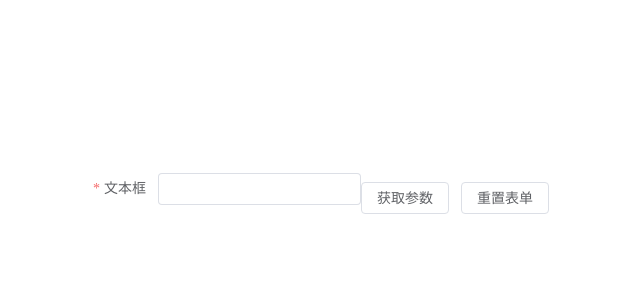
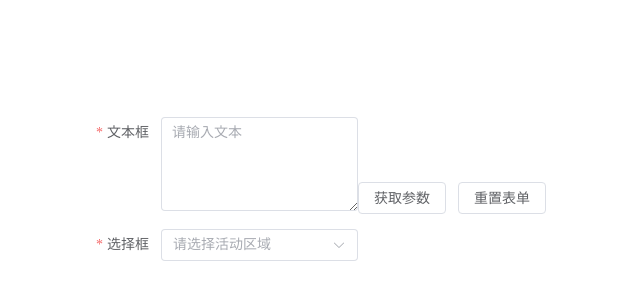
Before and after one commit to pandax-6646/component, a Vue app: page / in a window 1280 px wide. Shown: the part 210-510 px from the top of the page, without its empty margins (319-959 px from the left). Built offline with nearby package versions, Linux system fonts and the light colour scheme.

Commit message:
fix:添加 input、select 组件

```diff
--- a/components.d.ts
+++ b/components.d.ts
@@ -27,5 +27,6 @@ declare module 'vue' {
     ElTimePicker: typeof import('element-plus/es')['ElTimePicker']
     Form: typeof import('./src/components/Form/index.vue')['default']
     Input: typeof import('./src/components/Form/components/Input.vue')['default']
+    Select: typeof import('./src/components/Form/components/Select.vue')['default']
   }
 }
--- a/src/App.vue
+++ b/src/App.vue
@@ -12,7 +12,6 @@
 <script setup lang="ts">
 import { reactive, ref } from "vue";
 import Form from "./components/Form/index.vue";
-import { getFormType } from "./components/Form/utils";
 import { widthAsyncError } from "./hooks";
 
 const formRef = ref<{
@@ -22,8 +21,16 @@ const formRef = ref<{
 const formConfig = reactive([
   {
     label: "文本框",
-    type: getFormType("INPUT"),
+    type: "INPUT" as const,
     modelKey: "name",
+    placeholder: "请输入文本",
+    inputType: "textarea" as const,
+    showWordLimit: true,
+    rows: 4,
+    maxlength: 5,
+    showPassword: true,
+    wordLimitPosition: "inside" as const,
+    clearable: true,
     rules: [
       { required: true, message: "请输入文本", trigger: "blur" },
       { min: 3, max: 5, message: "长度必须在 3 - 5", trigger: "blur" },
@@ -38,19 +45,23 @@ const formConfig = reactive([
         trigger: "blur",
       },
     ],
+    change: async (value: any) => {
+      console.log("获取参数", value);
+    },
   },
-  // {
-  //   label: "Activity zone",
-  //   type: getFormType("SELECT"),
-  //   modelKey: "region",
-  //   options: [
-  //     { label: "Zone one", value: "shanghai" },
-  //     { label: "Zone two", value: "beijing" },
-  //   ],
-  //   rules: [{ required: true, message: "请选择活动区域", trigger: "change" }],
-  // },
+  {
+    label: "选择框",
+    type: "SELECT" as const,
+    modelKey: "region",
+    placeholder: "请选择活动区域",
+    options: [
+      { label: "选项一", value: "shanghai" },
+      { label: "选项二", value: "beijing" },
+    ],
+    rules: [{ required: true, message: "请选择活动区域", trigger: "change" }],
+  },
 ]);
-const formData = reactive({});
+const formData = reactive({name: ''});
 
 const handleGetParams = async () => {
   const [params, error] = await widthAsyncError(
--- a/src/components/Form/components/Input.vue
+++ b/src/components/Form/components/Input.vue
@@ -1,13 +1,32 @@
 <template>
-  <el-input v-model="innerValue" />
+  <el-input
+    v-model="innerValue"
+    :placeholder="placeholder"
+    :show-word-limit="showWordLimit"
+    :word-limit-position="wordLimitPosition"
+    :type="type || 'text'"
+    :show-password="showPassword"
+    :readonly="readonly"
+    :rows="rows"
+    @change="changeValue"
+  />
 </template>
 
 <script setup lang="ts">
 import { computed } from "vue";
+import type { TText } from "../types";
 
 const props = defineProps<{
   modelValue: string;
-}>();
+  placeholder?: string;
+  showWordLimit?: boolean;
+  wordLimitPosition?: TText["wordLimitPosition"];
+  type: TText["inputType"];
+  showPassword?: boolean;
+  readonly?: boolean;
+  rows?: number;
+  change?: (value: string) => void;
+  }>();
 
 const emit = defineEmits<{
   (event: "update:modelValue", value: string): void;
@@ -17,6 +36,10 @@ const innerValue = computed({
   get: () => props.modelValue,
   set: (value: string) => emit("update:modelValue", value),
 });
+
+const changeValue = (value: string) => {
+  props.change?.(value);
+};
 </script>
 
 <style lang="scss" scoped></style>
--- /dev/null
+++ b/src/components/Form/components/Select.vue
@@ -0,0 +1,33 @@
+<template>
+  <el-select v-model="modelValue" :placeholder="placeholder">
+    <el-option
+      :label="option.label"
+      :value="option.value"
+      v-for="option in options"
+      :key="option.value"
+    />
+  </el-select>
+</template>
+
+<script setup lang="ts">
+import { computed } from "vue";
+
+const props = defineProps<{
+  options: { label: string; value: any }[];
+  modelValue: any;
+  placeholder?: string;
+}>();
+
+const emit = defineEmits(["update:modelValue"]);
+
+const modelValue = computed({
+  get: () => {
+    return props.modelValue;
+  },
+  set: (val) => {
+    emit("update:modelValue", val);
+  },
+});
+</script>
+
+<style lang="scss" scoped></style>
--- a/src/components/Form/index.vue
+++ b/src/components/Form/index.vue
@@ -76,7 +76,29 @@
       :prop="item.modelKey"
       :rules="item.rules"
     >
-      <Input v-if="item.type === 'INPUT'" v-model="data[item.modelKey]" />
+      <Input
+        v-if="item.type === 'INPUT'"
+        v-model="data[item.modelKey]"
+        :placeholder="item.placeholder"
+        :disable="item.disabled"
+        :clearable="item.clearable"
+        :maxlength="item.maxlength"
+        :showWordLimit="item.showWordLimit"
+        :wordLimitPosition="item.wordLimitPosition"
+        :type="item.inputType"
+        :showPassword="item.showPassword"
+        :readonly="item.readonly"
+        :rows="item.rows"
+        :change="item.change"
+      />
+      <Select
+        v-else-if="item.type === 'SELECT'"
+        v-model="data[item.modelKey]"
+        :options="item.options ?? []"
+        :placeholder="item.placeholder"
+        :disable="item.disabled"
+        :clearable="item.clearable"
+      />
     </el-form-item>
   </el-form>
 </template>
@@ -84,9 +106,12 @@
 <script lang="ts" setup>
 import { ref, toRef } from "vue";
 import Input from "./components/Input.vue";
+import Select from "./components/Select.vue";
+
+import { widthAsyncError } from "../../hooks";
+
 import type { IFormConfig } from "./types";
 import type { FormInstance } from "element-plus";
-import { widthAsyncError } from "../../hooks";
 
 const props = defineProps<{
   config: IFormConfig[];
--- a/src/components/Form/types.ts
+++ b/src/components/Form/types.ts
@@ -7,11 +7,13 @@ export type TFormType =
   | "CHECKBOX"
   | "RADIO";
 
-export interface IFormConfig {
+type TPublicFormConfig = {
   label: string;
   type: TFormType;
   modelKey: string;
-  options?: Array<{ label: string; value: string }>;
+  placeholder?: string;
+  disabled?: boolean;
+  clearable?: boolean;
   rules?: Array<{
     required?: boolean;
     message?: string;
@@ -22,4 +24,21 @@ export interface IFormConfig {
       callback: (error?: Error) => void,
     ) => void;
   }>;
-}
+  change?: (value: any) => void;
+};
+
+export type TText = {
+  rows?: number;
+  showPassword?: boolean;
+  readonly?: boolean;
+  maxlength?: number;
+  inputType?: "textarea" | "text" | "password";
+  showWordLimit?: boolean;
+  wordLimitPosition?: "inside" | "outside";
+};
+
+export type TSelect = {
+  options?: Array<{ label: string; value: string; disabled?: boolean }>;
+};
+
+export interface IFormConfig extends TText, TPublicFormConfig, TSelect {}
--- a/src/components/Form/utils/index.ts
+++ b/src/components/Form/utils/index.ts
@@ -5,14 +5,4 @@ const FORM_TYPE_MAP = new Map<string, TFormType>([
   ["SELECT", "SELECT"],
 ]);
 
-const getFormType = (type = "INPUT"): TFormType => {
-  const formType = FORM_TYPE_MAP.get(type.toUpperCase());
-
-  if (!formType) {
-    throw new Error(`未知的表单类型: ${type}`);
-  }
-
-  return formType;
-};
-
-export { FORM_TYPE_MAP, getFormType };
+export { FORM_TYPE_MAP };
```
